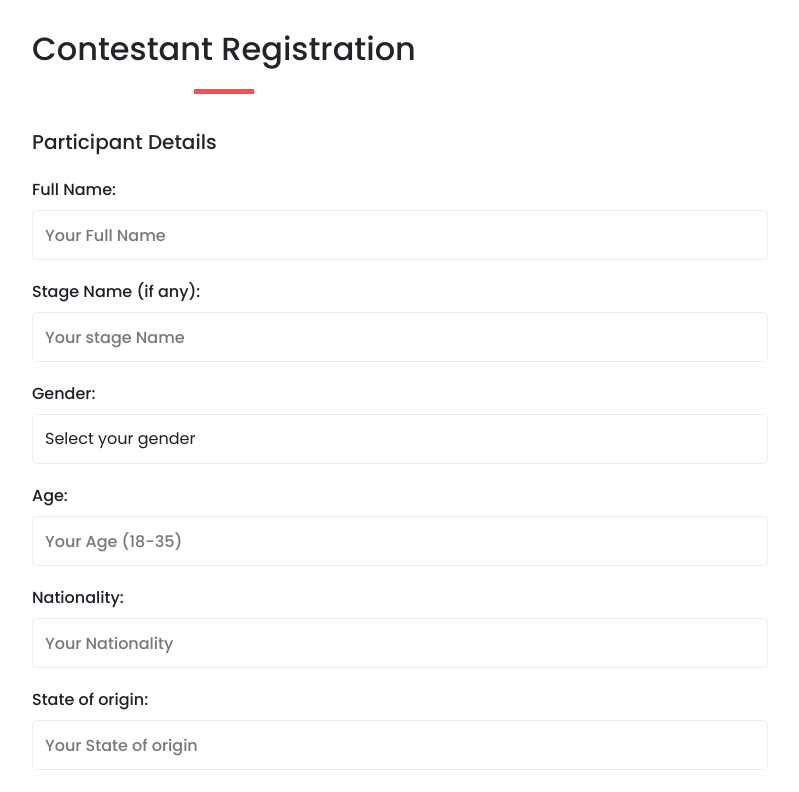
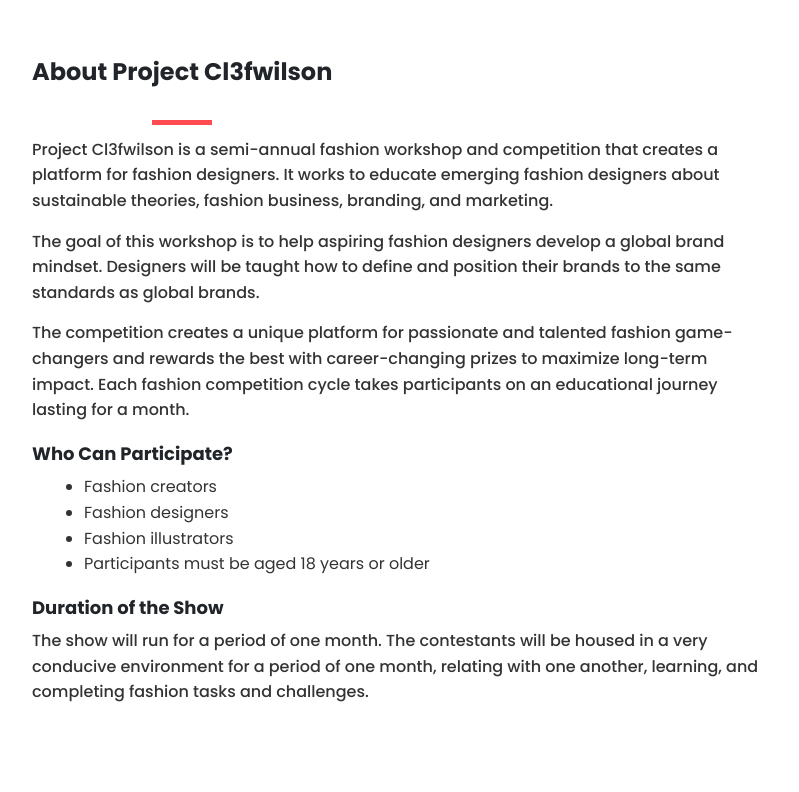
Before and after one commit to nwabekeyi/CL3Fwilson-, a React (Vite) app: page /workshop in a window 1280 px wide. Shown: the part 1100-1892 px from the top of the page, without its empty margins (240-1039 px from the left). Built offline with nearby package versions, Linux system fonts and the light colour scheme.

Commit message:
added vercel config

```diff
--- a/src/assets/css/style.css
+++ b/src/assets/css/style.css
@@ -2983,3 +2983,36 @@
   display: flex;
   flex-wrap: wrap;
 }
+
+/* //pageantry page */
+/* assets/css/style.css */
+.about-project-section {
+  padding: 20px 0;
+}
+.about-project-section p {
+  font-size: 16px;
+  line-height: 1.6;
+  color: #333;
+  margin-bottom: 15px;
+}
+.about-project-section h5 {
+  font-size: 18px;
+  font-weight: bold;
+  margin-top: 20px;
+  margin-bottom: 10px;
+}
+.about-project-section ul {
+  list-style-type: disc;
+  margin-left: 20px;
+  margin-bottom: 15px;
+}
+.about-project-section ul li {
+  font-size: 16px;
+  line-height: 1.6;
+  color: #333;
+}
+.section_title h2 {
+  font-size: 24px;
+  font-weight: bold;
+  margin-bottom: 20px;
+}
--- a/src/components/HomeBanner/index.jsx
+++ b/src/components/HomeBanner/index.jsx
@@ -1,5 +1,5 @@
 import React from "react";
-import { useLocation } from "react-router-dom"; // Import useLocation
+import { useLocation } from "react-router-dom";
 import { Carousel } from "react-bootstrap";
 import { Link } from "react-router-dom";
 
@@ -8,13 +8,14 @@ import BackgroundImage1 from "../../assets/images/heroImage.jpeg";
 import BackgroundImage2 from "../../assets/images/heroImage2.jpeg";
 import BackgroundImage3 from "../../assets/images/heroImage3.jpeg";
 
-// Placeholder images for wilster (women's fashion) and workshop (you can replace these)
-import WilsterImage1 from "../../assets/images/wilster1.jpg"; // Add these images to your assets
+// Placeholder images for wilster (women's fashion) and workshop
+import WilsterImage1 from "../../assets/images/wilster1.jpg";
 import WilsterImage2 from "../../assets/images/wilster2.jpg";
 import WilsterImage3 from "../../assets/images/wilster3.jpg";
 import WorkshopImage1 from "../../assets/images/workshop1.jpg";
 import WorkshopImage2 from "../../assets/images/workshop2.jpg";
 import WorkshopImage3 from "../../assets/images/workshop3.jpg";
+
 const currentYear = new Date().getFullYear();
 
 function HomeBanner() {
@@ -66,19 +67,19 @@ function HomeBanner() {
   const workshopContent = [
     {
       background: WorkshopImage1,
-      subtitle: `Fashion Workshop Pageant ${currentYear}`,
-      title: "Join Our Annual Fashion Design Event",
+      subtitle: `Fashion Workshop ${currentYear}`,
+      title: "Join Our Annual Fashion Design Workshop",
       link: "#registration-form",
     },
     {
       background: WorkshopImage2,
       subtitle: `Workshop Registration Now Open`,
-      title: "Learn from Industry Experts",
+      title: "Learn from Other Fashion Designers",
       link: "#registration-form",
     },
     {
       background: WorkshopImage3,
-      subtitle: `Pageant Showcase ${currentYear}`,
+      subtitle: `Project Cl3fwilson ${currentYear}`,
       title: "Showcase Your Designs",
       link: "#registration-form",
     },
@@ -100,9 +101,27 @@ function HomeBanner() {
       contentToDisplay = homeContent; // Fallback to home content
   }
 
+  // Handle smooth scrolling for registration form
+  const handleScrollToForm = (e) => {
+    e.preventDefault();
+    const formElement = document.querySelector("#registration-form");
+    if (formElement) {
+      formElement.scrollIntoView({ behavior: "smooth" });
+    }
+  };
+
   return (
     <Carousel>
-      {contentToDisplay.map((item, index) => (
+      {contentToDisplay.map((item, index) => {
+        // Determine link text based on pathname
+        const linkText =
+          location.pathname === "/about/wilster"
+            ? "coming soon"
+            : location.pathname === "/workshop"
+            ? "Register"
+            : "shop now";
+
+        return (
           <Carousel.Item key={index}>
             <div
               className="d-block w-100 main_slider"
@@ -117,11 +136,13 @@ function HomeBanner() {
                       <h6>{item.subtitle}</h6>
                       <h1>{item.title}</h1>
                       <div className="red_button shop_now_button">
-                      <Link to={item.link}>{location.pathname === '/about/wilster'
-                      ? 'coming soon'
-                      : location.pathname === '/workshop' ? 'Register'
-                      :'shop now'
-                    }</Link>
+                        {linkText === "Register" ? (
+                          <a href="#registration-form" onClick={handleScrollToForm}>
+                            {linkText}
+                          </a>
+                        ) : (
+                          <Link to={item.link}>{linkText}</Link>
+                        )}
                       </div>
                     </div>
                   </div>
@@ -129,7 +150,8 @@ function HomeBanner() {
               </div>
             </div>
           </Carousel.Item>
-      ))}
+        );
+      })}
     </Carousel>
   );
 }
--- a/src/views/pageantryVotingpage/index.jsx
+++ b/src/views/pageantryVotingpage/index.jsx
@@ -64,8 +64,8 @@ function PageantVotingPage() {
         }}
       >
         <div className="voting-banner-overlay">
-          <h1>Vote for Your Favorite MenStyle Contestant</h1>
-          <p>Support the next fashion icon by casting your vote!</p>
+          <h1>Vote for Your Favorite Contestant</h1>
+          <p>Support your favorite fashion designer by casting your vote!</p>
         </div>
       </div>
 
--- a/src/views/pageantryregistrationPage.jsx/index.jsx
+++ b/src/views/pageantryregistrationPage.jsx/index.jsx
@@ -41,16 +41,16 @@ function PageantRegistrationPage() {
     if (!file) return;
 
     // Validate file type and size
-    const allowedTypes = ['image/jpeg', 'image/png', 'image/gif'];
+    const allowedTypes = ["image/jpeg", "image/png", "image/gif"];
     const maxSize = 5 * 1024 * 1024; // 5MB
 
     if (!allowedTypes.includes(file.type)) {
-      setErrors({ ...errors, photo: 'Only JPG, PNG, or GIF allowed!' });
+      setErrors({ ...errors, photo: "Only JPG, PNG, or GIF allowed!" });
       return;
     }
 
     if (file.size > maxSize) {
-      setErrors({ ...errors, photo: 'Image must be smaller than 5MB!' });
+      setErrors({ ...errors, photo: "Image must be smaller than 5MB!" });
       return;
     }
 
@@ -60,7 +60,7 @@ function PageantRegistrationPage() {
 
     // Update form data
     setFormData({ ...formData, photo: file });
-    setErrors({ ...errors, photo: '' });
+    setErrors({ ...errors, photo: "" });
   };
 
   const validateForm = () => {
@@ -92,7 +92,7 @@ function PageantRegistrationPage() {
 
     try {
       // Upload photo to Cloudinary
-      let photoURL = '';
+      let photoURL = "";
       if (formData.photo) {
         photoURL = await uploadImage(formData.photo);
       }
@@ -113,7 +113,7 @@ function PageantRegistrationPage() {
         bio: formData.bio,
         photoURL,
         createdAt: serverTimestamp(),
-        status: 'pending'
+        status: "pending",
       };
 
       // Save to Firestore
@@ -139,13 +139,11 @@ function PageantRegistrationPage() {
       setPhotoPreview(null);
     } catch (error) {
       console.error("Error submitting form:", error);
-      setErrors({...errors, submission: "Failed to submit form. Please try again."});
+      setErrors({ ...errors, submission: "Failed to submit form. Please try again." });
     } finally {
       setIsSubmitting(false);
     }
   };
-
-  // ... [keep all your existing JSX return code, but update the photo input section as shown below]
 
   return (
     <div className="pageant-registration-page">
@@ -163,8 +161,39 @@ function PageantRegistrationPage() {
         </div>
       </div>
 
+      {/* About Project Cl3fwilson Section */}
+      <div className="container about-project-section mt-5 mb-5" data-aos="fade-up">
+        <div className="row justify-content-center">
+          <div className="col-md-8">
+            <div className="section_title">
+              <h2>About Project Cl3fwilson</h2>
+            </div>
+            <p style={{marginTop:'30px'}}>
+              Project Cl3fwilson is a semi-annual fashion workshop and competition that creates a platform for fashion designers. It works to educate emerging fashion designers about sustainable theories, fashion business, branding, and marketing.
+            </p>
+            <p>
+              The goal of this workshop is to help aspiring fashion designers develop a global brand mindset. Designers will be taught how to define and position their brands to the same standards as global brands.
+            </p>
+            <p>
+              The competition creates a unique platform for passionate and talented fashion game-changers and rewards the best with career-changing prizes to maximize long-term impact. Each fashion competition cycle takes participants on an educational journey lasting for a month.
+            </p>
+            <h5>Who Can Participate?</h5>
+            <ul>
+              <li>Fashion creators</li>
+              <li>Fashion designers</li>
+              <li>Fashion illustrators</li>
+              <li>Participants must be aged 18 years or older</li>
+            </ul>
+            <h5>Duration of the Show</h5>
+            <p>
+              The show will run for a period of one month. The contestants will be housed in a very conducive environment for a period of one month, relating with one another, learning, and completing fashion tasks and challenges.
+            </p>
+          </div>
+        </div>
+      </div>
+
       {/* Registration Form Section */}
-      <div id='registration-form' className="container pageant-form-container" data-aos="fade-up">
+      <div id="registration-form" className="container pageant-form-container" data-aos="fade-up">
         <div className="row justify-content-center">
           <div className="col-md-8">
             {submitted ? (
@@ -183,9 +212,7 @@ function PageantRegistrationPage() {
                 <div className="section_title">
                   <h2>Contestant Registration</h2>
                 </div>
-                <h5 className="my-4">
-                  Participant Details
-                </h5>
+                <h5 className="my-4">Participant Details</h5>
                 <div className="form-group">
                   <label htmlFor="fullName">Full Name:</label>
                   <input
@@ -209,10 +236,9 @@ function PageantRegistrationPage() {
                     id="stageName"
                     name="stageName"
                     className="form-control"
-                    placeholder="Your stage Name"
+                    placeholder="Your Stage Name"
                     value={formData.stageName}
                     onChange={handleChange}
-                    required
                   />
                   {errors.stageName && (
                     <span className="error">{errors.stageName}</span>
@@ -228,17 +254,16 @@ function PageantRegistrationPage() {
                     onChange={handleChange}
                     required
                   >
-                    <option value="" disabled hidden>Select your gender</option>
+                    <option value="" disabled hidden>
+                      Select your gender
+                    </option>
                     <option value="male">Male</option>
                     <option value="female">Female</option>
                     <option value="non-binary">Non-binary</option>
                     <option value="prefer-not-to-say">I prefer not to say</option>
                   </select>
-                  {errors.gender && (
-                    <span className="error">{errors.gender}</span>
-                  )}
-              </div>
-
+                  {errors.gender && <span className="error">{errors.gender}</span>}
+                </div>
                 <div className="form-group">
                   <label htmlFor="age">Age:</label>
                   <input
@@ -267,35 +292,41 @@ function PageantRegistrationPage() {
                     onChange={handleChange}
                     required
                   />
-                  {errors.nationality && <span className="error">{errors.nationality}</span>}
+                  {errors.nationality && (
+                    <span className="error">{errors.nationality}</span>
+                  )}
                 </div>
                 <div className="form-group">
-                  <label htmlFor="state">State of origin:</label>
+                  <label htmlFor="stateOfOrigin">State of Origin:</label>
                   <input
                     type="text"
-                    id="state"
+                    id="stateOfOrigin"
                     name="stateOfOrigin"
                     className="form-control"
-                    placeholder="Your State of origin"
+                    placeholder="Your State of Origin"
                     value={formData.stateOfOrigin}
                     onChange={handleChange}
                     required
                   />
-                  {errors.stateOfOrigin && <span className="error">{errors.stateOfOrigin}</span>}
+                  {errors.stateOfOrigin && (
+                    <span className="error">{errors.stateOfOrigin}</span>
+                  )}
                 </div>
-                   <div className="form-group">
+                <div className="form-group">
                   <label htmlFor="location">Current Location:</label>
                   <input
                     type="text"
                     id="location"
                     name="location"
                     className="form-control"
-                    placeholder="Your current location"
+                    placeholder="Your Current Location"
                     value={formData.location}
                     onChange={handleChange}
                     required
                   />
-                  {errors.location && <span className="error">{errors.location}</span>}
+                  {errors.location && (
+                    <span className="error">{errors.location}</span>
+                  )}
                 </div>
                 <div className="form-group">
                   <label htmlFor="bio">Bio (Tell us about yourself):</label>
@@ -322,26 +353,24 @@ function PageantRegistrationPage() {
                     onChange={handlePhotoChange}
                     required
                   />
-
                   {/* Image Preview */}
                   {photoPreview && (
                     <div className="mt-2">
                       <img
                         src={photoPreview}
                         alt="Preview"
-                        style={{ maxWidth: '200px', maxHeight: '200px' }}
+                        style={{ maxWidth: "200px", maxHeight: "200px" }}
                         className="img-thumbnail"
                       />
                     </div>
                   )}
-
                   {/* Upload Progress Bar */}
                   {isSubmitting && (
                     <div className="progress mt-2">
                       <div
                         className="progress-bar progress-bar-striped progress-bar-animated"
                         role="progressbar"
-                        style={{ width: '100%' }}
+                        style={{ width: "100%" }}
                         aria-valuenow="100"
                         aria-valuemin="0"
                         aria-valuemax="100"
@@ -350,12 +379,9 @@ function PageantRegistrationPage() {
                       </div>
                     </div>
                   )}
-
                   {errors.photo && <div className="text-danger">{errors.photo}</div>}
                 </div>
-                 <h5 className="my-4">
-                  Contact Information
-                </h5>
+                <h5 className="my-4">Contact Information</h5>
                 <div className="form-group">
                   <label htmlFor="phone">Phone Number:</label>
                   <input
@@ -371,18 +397,20 @@ function PageantRegistrationPage() {
                   {errors.phone && <span className="error">{errors.phone}</span>}
                 </div>
                 <div className="form-group">
-                  <label htmlFor="whatsapp">Whatsapp Number:</label>
+                  <label htmlFor="whatsapp">WhatsApp Number:</label>
                   <input
                     type="tel"
                     id="whatsapp"
                     name="whatsapp"
                     className="form-control"
-                    placeholder="Your Whatsapp Number"
+                    placeholder="Your WhatsApp Number"
                     value={formData.whatsapp}
                     onChange={handleChange}
                     required
                   />
-                  {errors.whatsapp && <span className="error">{errors.whatsapp}</span>}
+                  {errors.whatsapp && (
+                    <span className="error">{errors.whatsapp}</span>
+                  )}
                 </div>
                 <div className="form-group">
                   <label htmlFor="email">Email:</label>
@@ -410,9 +438,10 @@ function PageantRegistrationPage() {
                     onChange={handleChange}
                     required
                   />
-                  {errors.instagram && <span className="error">{errors.instagram}</span>}
+                  {errors.instagram && (
+                    <span className="error">{errors.instagram}</span>
+                  )}
                 </div>
-
                 <button
                   type="submit"
                   className="red_button pageant-submit-button"
@@ -420,7 +449,11 @@ function PageantRegistrationPage() {
                 >
                   {isSubmitting ? (
                     <>
-                      <span className="spinner-border spinner-border-sm me-2 h-auto" role="status" aria-hidden="true"></span>
+                      <span
+                        className="spinner-border spinner-border-sm me-2 h-auto"
+                        role="status"
+                        aria-hidden="true"
+                      ></span>
                       Submitting...
                     </>
                   ) : (
```
Lines whose indentation alone changed are shown as unchanged.
